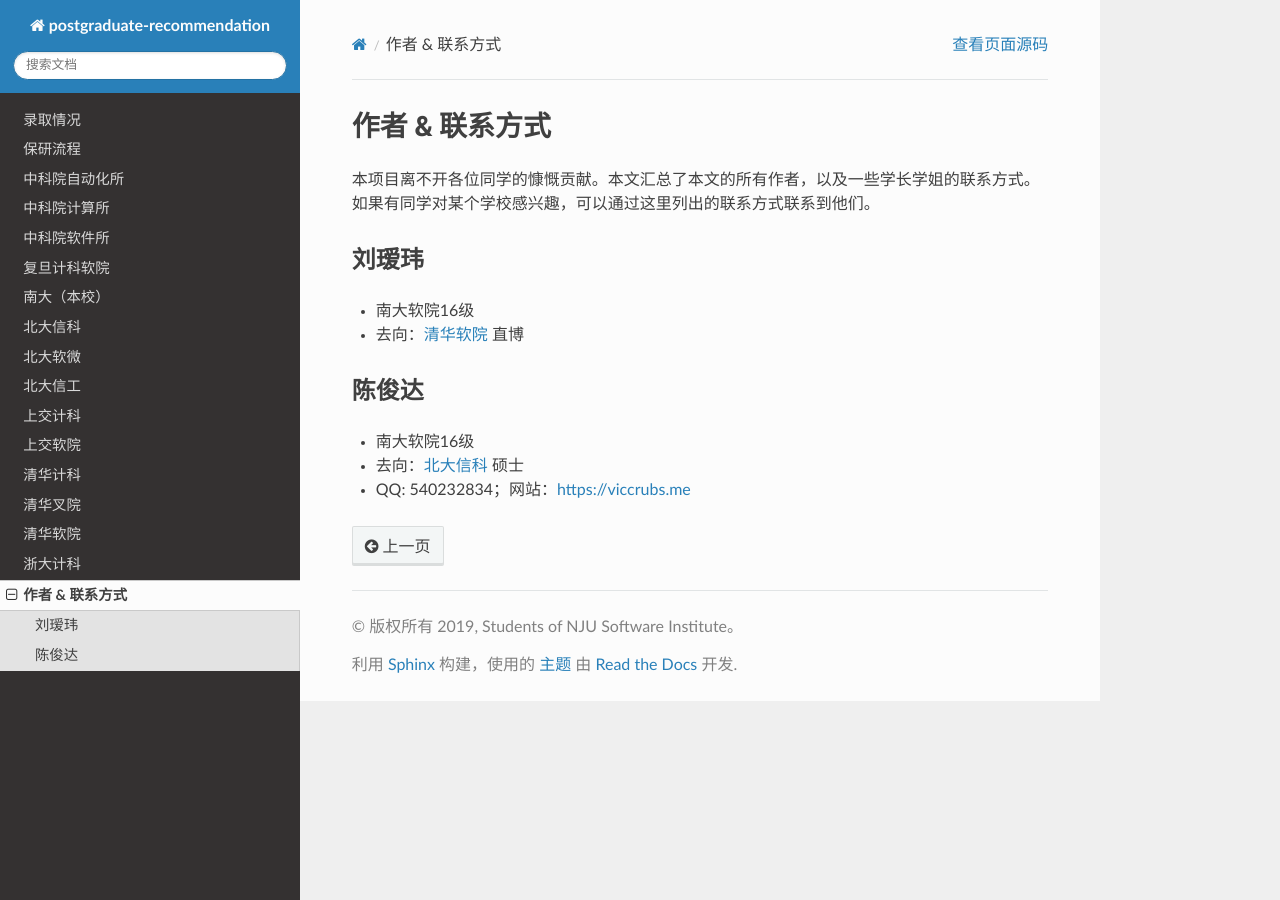
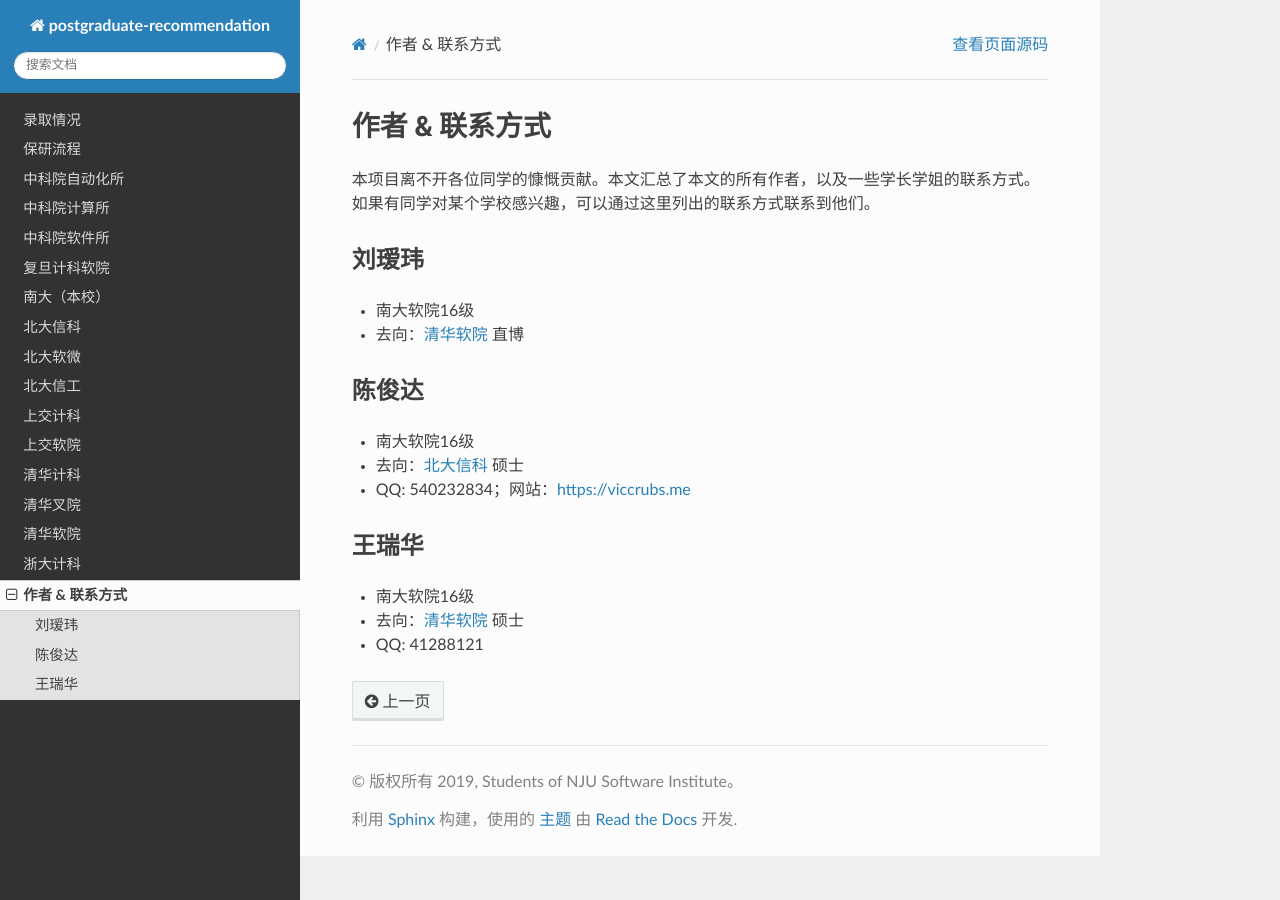
Before and after one commit to NJU-SE-15-share-review/postgraduate-recommendation, a Sphinx documentation site: the page built from source/authors.rst, in a window 1280 px wide. Built offline with Sphinx 7.4.7 and the Read the Docs theme 2.0.0, drawn with Linux system fonts in a browser that asks for light colours.

Commit message:
refinish thu se by wrh, add personal information

```diff
--- a/source/authors.rst
+++ b/source/authors.rst
@@ -15,3 +15,10 @@
 * 南大软院16级
 * 去向：:ref:`schools/pku/eecs:北大信科` 硕士
 * QQ: 540232834；网站：https://viccrubs.me
+
+王瑞华
+-------------------------------------
+
+* 南大软院16级
+* 去向：:ref:`schools/thu/ss:清华软院` 硕士
+* QQ: 41288121
--- a/source/schools/thu/ss.rst
+++ b/source/schools/thu/ss.rst
@@ -76,4 +76,4 @@ http://www.thss.tsinghua.edu.cn/
 
 作者
 --------------------------------------
-:ref:`刘瑷玮 王瑞华`
+:ref:`authors:王瑞华` :ref:`authors:刘瑷玮`
```
